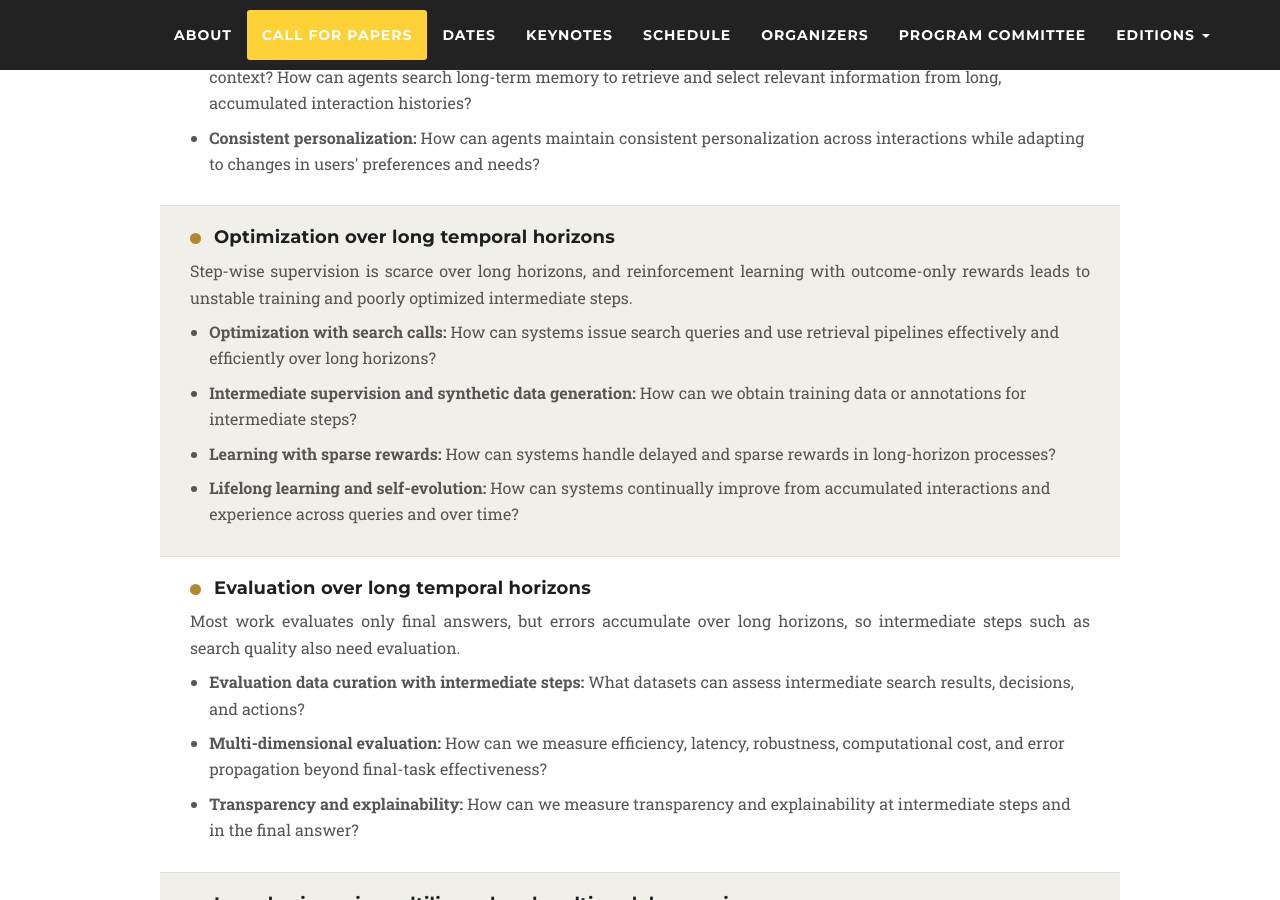
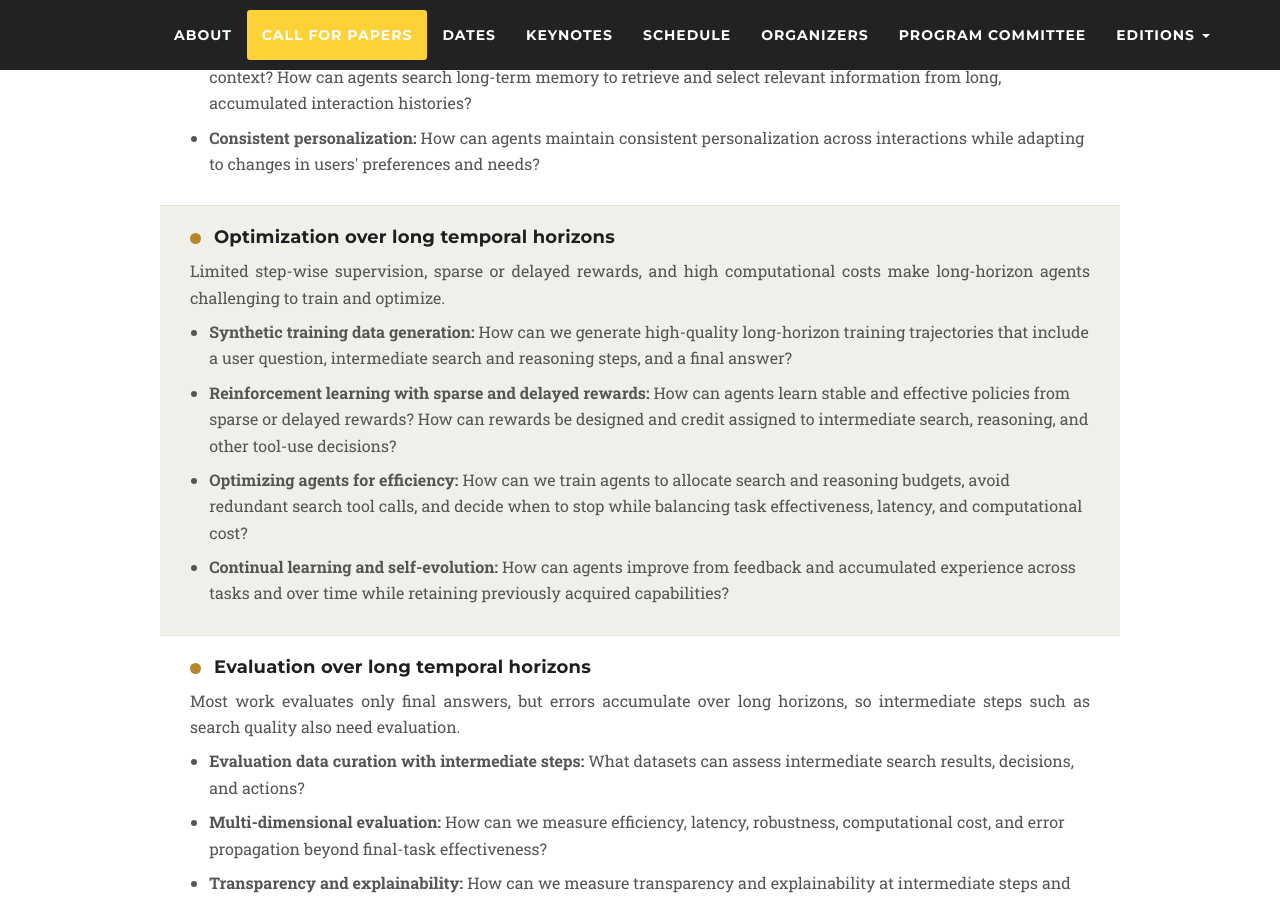
Before and after one commit to longseek-workshop/longseek-workshop.github.io, a Jekyll site: the page built from wsdm2027.md, in a window 1280 px wide and 900 px high, scrolled down 1491 px. Built offline with Jekyll 4.4.1, drawn with Linux system fonts in a browser that asks for light colours; nearby versions of some CDN libraries; some web fonts are replaced.

Commit message:
Update cfp-wsdm2027.html

```diff
--- a/_includes/cfp-wsdm2027.html
+++ b/_includes/cfp-wsdm2027.html
@@ -78,12 +78,12 @@
             </div>
             <div class="theme-row">
               <h4>Optimization over long temporal horizons</h4>
-              <p>Step-wise supervision is scarce over long horizons, and reinforcement learning with outcome-only rewards leads to unstable training and poorly optimized intermediate steps.</p>
+              <p>Limited step-wise supervision, sparse or delayed rewards, and high computational costs make long-horizon agents challenging to train and optimize.</p>
               <ul>
-                <li><b>Optimization with search calls:</b> How can systems issue search queries and use retrieval pipelines effectively and efficiently over long horizons?</li>
-                <li><b>Intermediate supervision and synthetic data generation:</b> How can we obtain training data or annotations for intermediate steps?</li>
-                <li><b>Learning with sparse rewards:</b> How can systems handle delayed and sparse rewards in long-horizon processes?</li>
-                <li><b>Lifelong learning and self-evolution:</b> How can systems continually improve from accumulated interactions and experience across queries and over time?</li>
+                <li><b>Synthetic training data generation:</b> How can we generate high-quality long-horizon training trajectories that include a user question, intermediate search and reasoning steps, and a final answer?</li>
+                <li><b>Reinforcement learning with sparse and delayed rewards:</b> How can agents learn stable and effective policies from sparse or delayed rewards? How can rewards be designed and credit assigned to intermediate search, reasoning, and other tool-use decisions?</li>
+                <li><b>Optimizing agents for efficiency:</b> How can we train agents to allocate search and reasoning budgets, avoid redundant search tool calls, and decide when to stop while balancing task effectiveness, latency, and computational cost?</li>
+                <li><b>Continual learning and self-evolution:</b> How can agents improve from feedback and accumulated experience across tasks and over time while retaining previously acquired capabilities?</li>
               </ul>
             </div>
             <div class="theme-row">
```
